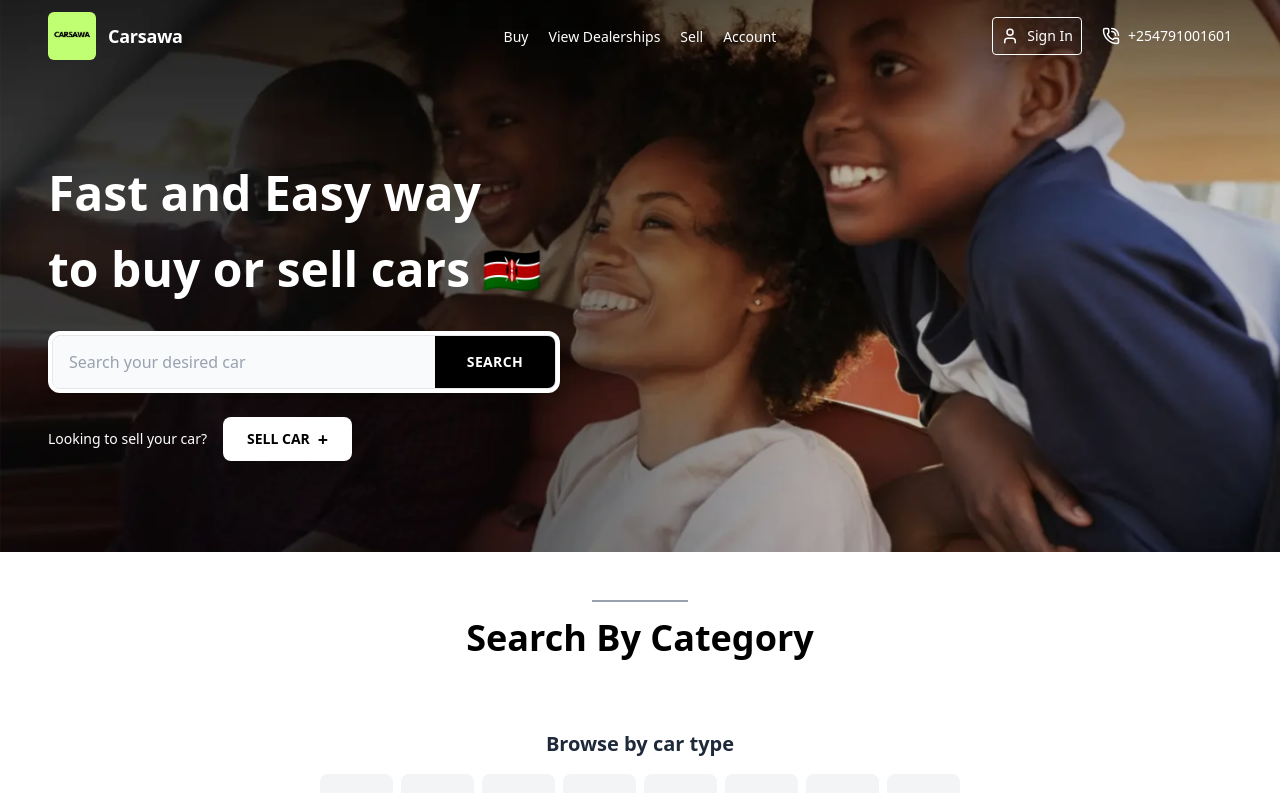
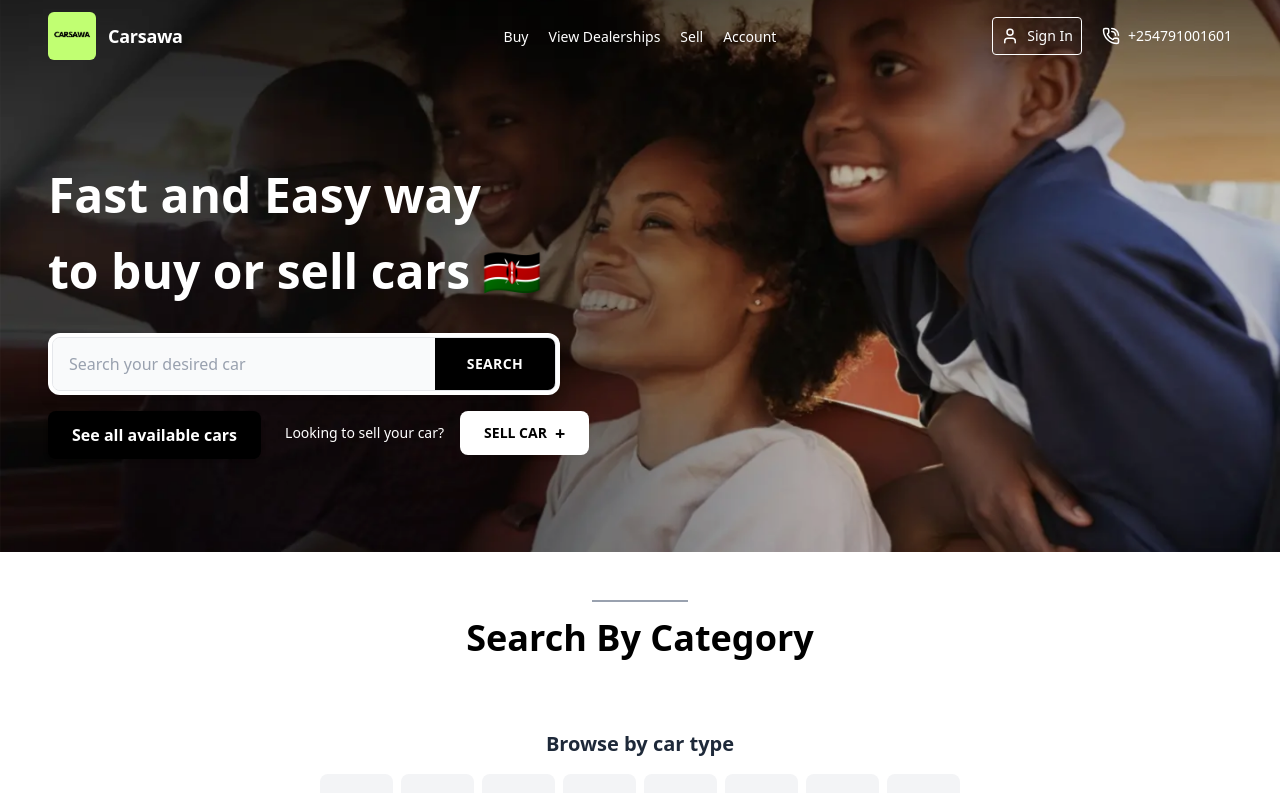
Before and after one commit to Elviskarani/carsawa-frontend-elvis, a Next.js app: page / in a window 1280 px wide. Shown: the top 793 px of the page. Built offline with nearby package versions, Linux system fonts and the light colour scheme; no server answers.

Commit message:
added a button

```diff
--- a/src/app/components/searchbanner.tsx
+++ b/src/app/components/searchbanner.tsx
@@ -1,4 +1,3 @@
-// components/HeroSection.tsx
 "use client";
 
 import Image from 'next/image';
@@ -49,14 +48,27 @@ const HeroSection = () => {
                         to buy or sell cars  🇰🇪
                     </h1>
 
+                    {/* Actions Container */}
+                    <div className="mt-6 sm:mt-8 flex flex-col gap-4">
                         {/* Search Input */}
-                    <div className="mt-6 sm:mt-8 flex flex-col gap-4 sm:gap-6">
                         <div className="w-full">
                             <CarSearchInput
                                 onSearch={handleSearch}
                                 placeholder="Search your desired car"
                             />
                         </div>
+
+                        {/* Buttons Container */}
+                        <div className="flex flex-col sm:flex-row gap-4 sm:gap-6">
+                            {/* See All Cars Button */}
+                            <button
+                                onClick={() => router.push('/cars')}
+                                className="w-full sm:w-auto px-6 py-3 bg-[#000000] hover:bg-[#a2d462] active:bg-[#a2d462]  text-white font-semibold rounded-lg shadow-md  focus:outline-none focus:ring-2 focus:ring-opacity-75 transition-colors duration-300"
+                            >
+                                See all available cars
+                            </button>
+
+                            {/* Sell Car Button */}
                             <div className="w-full sm:w-auto">
                                 <SellCarButton
                                     onClick={() => {
@@ -69,8 +81,9 @@ const HeroSection = () => {
                         </div>
                     </div>
                 </div>
+            </div>
         </section>
     )
 }
 
-export default HeroSection
+export default HeroSection;
```
Lines whose indentation alone changed are shown as unchanged.
